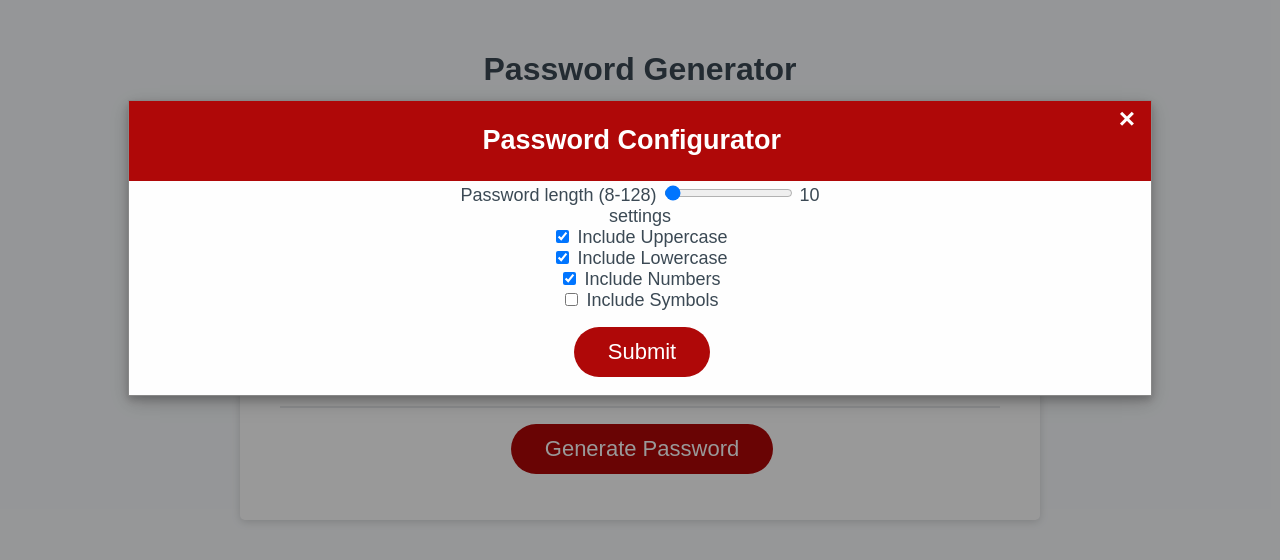
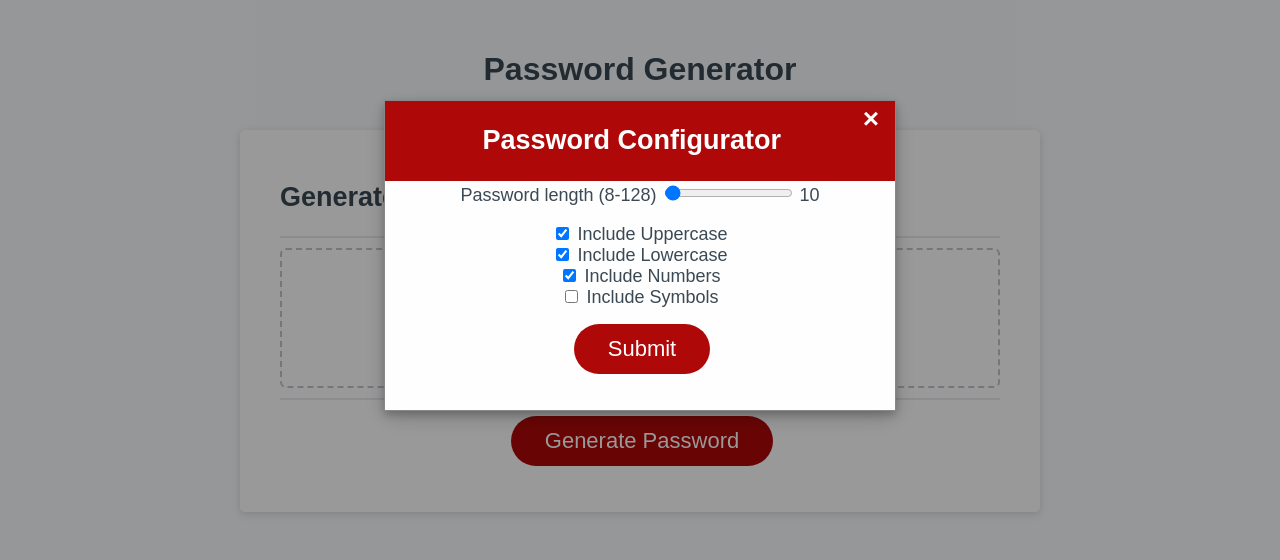
Before and after one commit to Ienxternal/Secure-Password-Generator, a plain HTML site: page Develop/index.html in a window 1280 px wide. Both pictures are taken after a click on the button "Generate Password". Drawn offline with Linux system fonts and the light colour scheme.

Commit message:
Refactoring code

```diff
--- a/Develop/index.html
+++ b/Develop/index.html
@@ -26,10 +26,10 @@
         </div>
         <div class="card-footer">
           <button id="configure" class="btn">Generate Password</button>
-<!-- The Modal -->
+
+
+          <!-- The Modal -->
 <div id="myModal" class="modal">
-
-  <!-- Modal content -->
   <div class="modal-content">
     <div class="modal-header">
       <span class="close">&times;</span>
@@ -41,32 +41,21 @@
         <label>Password length (8-128)</label>
         <input type="range" id="length" min='8' max='128' step="1" />
         <span id="length-result">10</span>
-
       </div>
-      	<div class="settings">
-          <span class="settings__title field-title">settings</span>
-          <div class="setting">
-            <input type="checkbox" id="uppercase" checked />
-            <label for="uppercase">Include Uppercase</label>
-          </div>
-          <div class="setting">
-            <input type="checkbox" id="lowercase" checked />
-            <label for="lowercase">Include Lowercase</label>
-          </div>
-          <div class="setting">
-            <input type="checkbox" id="numbers" checked />
-            <label for="number">Include Numbers</label>
-          </div>
-          <div class="setting">
-            <input type="checkbox" id="symbols" />
-            <label for="symbol">Include Symbols</label>
-          </div>
-        </div>
-
-        <button class="btn generate" id="generate">Submit</button>
-
+<section class="settings">
+  <ul class="container">
+  <li><input type="checkbox" id="uppercase" checked />
+            <label for="uppercase">Include Uppercase</label></li>
+            <li><input type="checkbox" id="lowercase" checked />
+            <label for="lowercase">Include Lowercase</label></li>
+            <li><input type="checkbox" id="numbers" checked />
+            <label for="number">Include Numbers</label></li>
+            <li><input type="checkbox" id="symbols" />
+            <label for="symbol">Include Symbols</label></li>
+            <button class="btn generate" id="generate">Submit</button>
+  </ul>
+      </section>
     </div>
-
   </div>
 </div>
 
--- a/Develop/script.js
+++ b/Develop/script.js
@@ -1,6 +1,6 @@
 // Assignment code here
+// Declaring variables and constants
 const resultEl = document.getElementById('password');
-// const lengthEl = document.getElementById('length');
 const uppercaseEl = document.getElementById('uppercase');
 const lowercaseEl = document.getElementById('lowercase');
 const numbersEl = document.getElementById('numbers');
@@ -8,38 +8,6 @@ const symbolsEl = document.getElementById('symbols');
 const generateEl = document.getElementById('generate');
 const passLength = document.querySelector('#length');
 const passLengthResult = document.querySelector('#length-result')
-const modal = document.getElementById("myModal");
-// Get the button that opens the modal
-const btn = document.getElementById("configure");
-// Get the <span> element that closes the modal
-const span = document.getElementsByClassName("close")[0];
-// When the user clicks the button, open the modal
-btn.onclick = function() {
-  modal.style.display = "block";
-}
-// When the user clicks on <span> (x), close the modal
-span.onclick = function() {
-  modal.style.display = "none";
-}
-// When the user clicks anywhere outside of the modal, close it
-window.onclick = function(event) {
-  if (event.target == modal) {
-    modal.style.display = "none";
-  }
-}
-
-// Range Selector
-document.addEventListener('DOMContentLoaded', () => {
-  passLength.value = 10
-  passLengthResult.innerText = 10
-  let onLoadLength = passLength.value
-  result.value = generatePassword(onLoadLength)
-})
-passLength.addEventListener('change', (event) => {
-  passLengthResult.innerText  = event.target.value
-})
-
-
 const randomFunc = {
 	lower: getRandomLower,
 	upper: getRandomUpper,
@@ -47,7 +15,32 @@ const randomFunc = {
 	symbol: getRandomSymbol
 }
 
+// Creating modal function upon clicking generate button
+const modal = document.getElementById("myModal");
+const btn = document.getElementById("configure");
+const span = document.getElementsByClassName("close")[0];
+btn.onclick = function() {
+  modal.style.display = "block";
+}
+span.onclick = function() {
+  modal.style.display = "none";
+}
+window.onclick = function(event) {
+  if (event.target == modal) {
+    modal.style.display = "none";
+  }
+}
 
+//Creating event listener for range selection
+document.addEventListener('DOMContentLoaded', () => {
+  passLength.value = 10
+  passLengthResult.innerText = 10
+})
+passLength.addEventListener('input', (event) => {
+  passLengthResult.innerText  = event.target.value
+})
+
+//Function to declare letters, numbers and symbols on the ASCII table
 function getRandomLower() {
 	return String.fromCharCode(Math.floor(Math.random() * 26) + 97);
 }
@@ -61,38 +54,31 @@ function getRandomSymbol() {
 	const symbols = '!@#$%^&*(){}[]=<>/,.'
 	return symbols[Math.floor(Math.random() * symbols.length)];
 }
+
+//Event listener for generate button
 generate.addEventListener('click', () => {
 	const length = +passLength.value;
 	const hasLower = lowercaseEl.checked;
 	const hasUpper = uppercaseEl.checked;
 	const hasNumber = numbersEl.checked;
 	const hasSymbol = symbolsEl.checked;
-	generatedPassword = true;
-
 	resultEl.innerText = generatePassword(hasLower, hasUpper, hasNumber, hasSymbol, length);
-  generateEl.onclick = function() {
-    modal.style.display = "none";
-  }
+  modal.style.display = "none";
 });
 
+//Function to generate password string using user input and return password string
 function generatePassword(lower, upper, number, symbol, length) {
 	let generatedPassword = '';
 	const typesCount = lower + upper + number + symbol;
 	const typesArr = [{lower}, {upper}, {number}, {symbol}].filter(item => Object.values(item)[0]);
-
-	// Doesn't have a selected type
 	if(typesCount === 0) {
 		return '';
 	}
-
-	// create a loop
 	for(let i=0; i<length; i+=typesCount) {
 		typesArr.forEach(type => {
 			const funcName = Object.keys(type)[0];
 			generatedPassword += randomFunc[funcName]();
 		});
 	}
-	return generatedPassword.slice(0, length)
-									.split('').sort(() => Math.random() - 0.5)
-									.join('');
+	return generatedPassword.slice(0, length).split('').sort(() => Math.random() - 0.5).join('');
 }
--- a/Develop/style.css
+++ b/Develop/style.css
@@ -118,22 +118,20 @@ button[disabled] {
   overflow: hidden;
 }
 
-
-/*Start  The Modal (background) */
+/* Modal window style */
 .modal {
-  display: none; /* Hidden by default */
-  position: fixed; /* Stay in place */
-  z-index: 1; /* Sit on top */
-  padding-top: 100px; /* Location of the box */
+  display: none;
+  position: fixed;
+  z-index: 1;
+  padding-top: 100px;
   left: 0;
   top: 0;
-  width: 100%; /* Full width */
-  height: 100%; /* Full height */
-  overflow: auto; /* Enable scroll if needed */
-  background-color: rgb(0,0,0); /* Fallback color */
-  background-color: rgba(0,0,0,0.4); /* Black w/ opacity */
+  width: 100%;
+  height: 100%;
+  overflow: auto;
+  background-color: rgb(0,0,0);
+  background-color: rgba(0,0,0,0.4);
 }
-
 /* Modal Content */
 .modal-content {
   position: relative;
@@ -141,7 +139,7 @@ button[disabled] {
   margin: auto;
   padding: 0;
   border: 1px solid #888;
-  width: 80%;
+  width: 40%;
   box-shadow: 0 4px 8px 0 rgba(0,0,0,0.2),0 6px 20px 0 rgba(0,0,0,0.19);
   -webkit-animation-name: animatetop;
   -webkit-animation-duration: 0.4s;
@@ -149,12 +147,11 @@ button[disabled] {
   animation-duration: 0.4s
 }
 
-/* Add Animation */
+/* Adds Animation */
 @-webkit-keyframes animatetop {
   from {top:-300px; opacity:0}
   to {top:0; opacity:1}
 }
-
 @keyframes animatetop {
   from {top:-300px; opacity:0}
   to {top:0; opacity:1}
@@ -168,8 +165,7 @@ button[disabled] {
   font-weight: bold;
 }
 
-.close:hover,
-.close:focus {
+.close:hover,.close:focus {
   color: #000;
   text-decoration: none;
   cursor: pointer;
@@ -181,7 +177,18 @@ button[disabled] {
   color: white;
 }
 
-.modal-body {padding: 2px 16px;}
+.modal-body {
+  padding: 2px 16px;
+}
+
+.container{
+  justify-content: center;
+  padding-left: 0px !important;
+}
+
+ul {
+  list-style-type: none;
+}
 
 .modal-footer {
   padding: 2px 16px;
@@ -195,6 +202,10 @@ button[disabled] {
     margin: 16px 0px 0px 0px;
     padding: 10px 15px;
   }
+  .modal-content {
+    width: 80%;
+  }
+}
 
   #password {
     font-size: 1rem;
```
